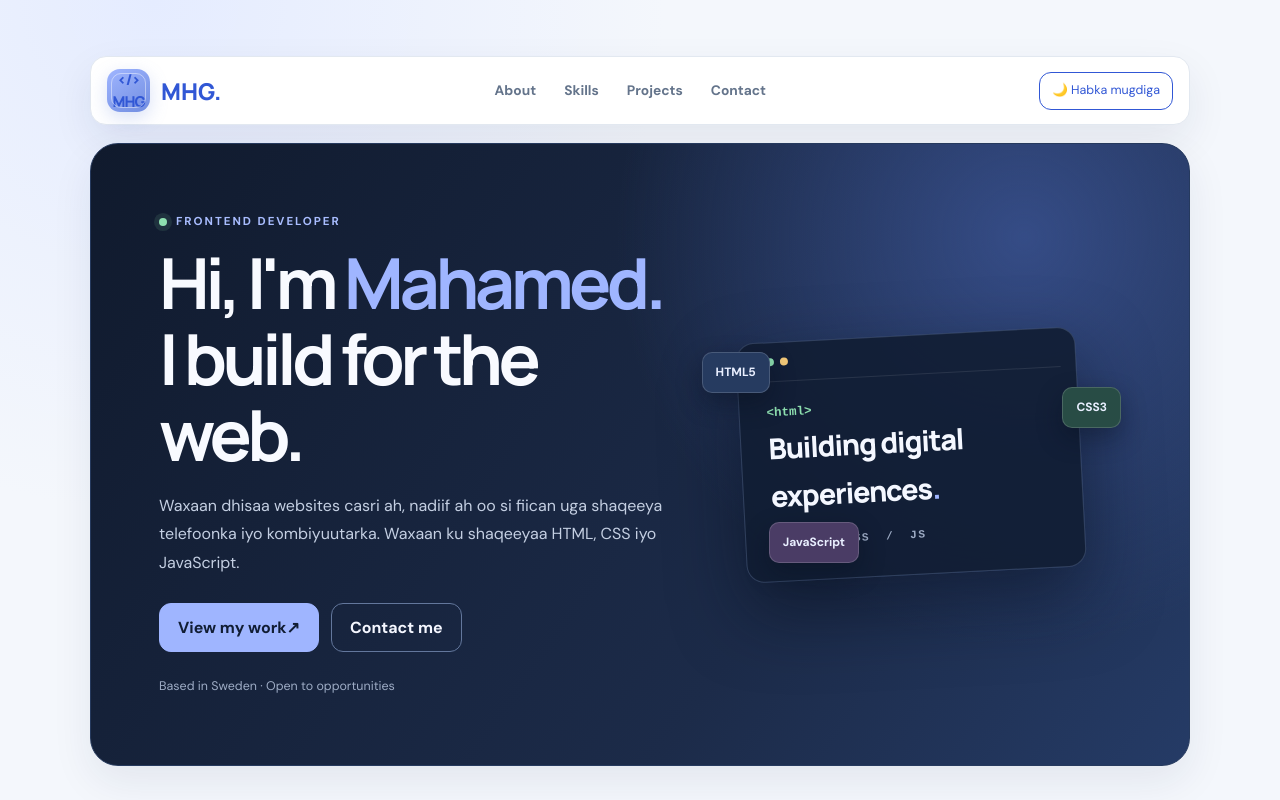
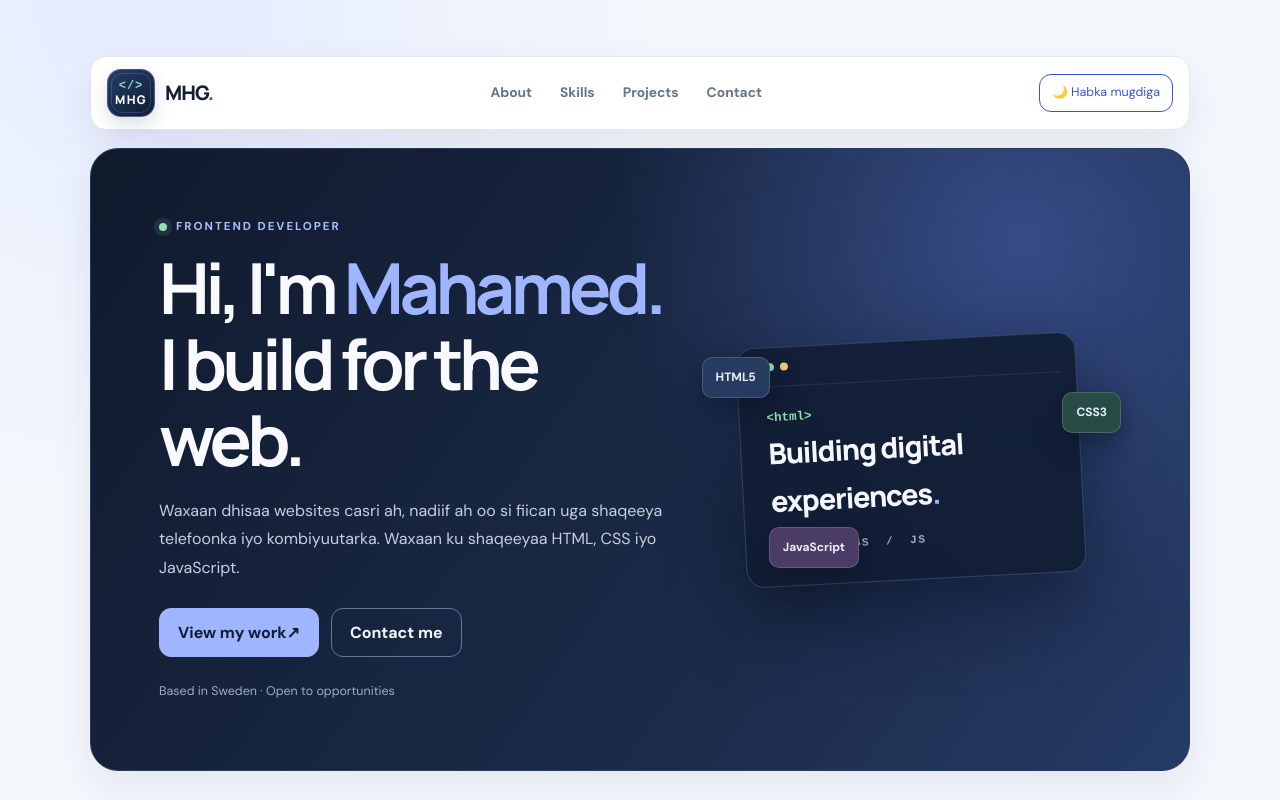
Before and after one commit to madk18/MohamedPortfolio, a plain HTML site: page index.html in a window 1280 px wide. Shown: the top 800 px of the page. Drawn offline with Linux system fonts and the light colour scheme.

Commit message:
Style MHG web developer monogram with code symbol

```diff
--- a/style.css
+++ b/style.css
@@ -254,3 +254,13 @@ body.dark-mode .portfolio-nav{background:var(--surface)}
 .brand-name b{font-weight:800;color:var(--accent)}
 .brand-name small{margin-top:4px;color:var(--muted);font:800 8px/1 "DM Sans",sans-serif;letter-spacing:1.45px}
 @media(max-width:560px){.brand-mark{width:39px;height:39px}.brand-name{font-size:12px}.brand-name small{font-size:7px;letter-spacing:1.1px}}
+
+/* Compact MHG developer identity mark */
+.portfolio-nav .nav-brand{display:inline-flex;align-items:center;gap:10px;min-width:0;text-decoration:none}
+.portfolio-nav .brand-mark{width:48px;height:48px;flex:none;display:flex;flex-direction:column;align-items:center;justify-content:center;gap:1px;border-radius:14px;background:linear-gradient(145deg,#263c68,#111d34);border:1px solid #8da8ef66;box-shadow:0 7px 18px #101a2d25;position:relative;overflow:hidden}
+.portfolio-nav .brand-mark:after{content:"";position:absolute;inset:3px;border:1px solid #9fb5ff35;border-radius:11px;pointer-events:none}
+.portfolio-nav .brand-code{font:800 12px/1.1 ui-monospace,monospace;color:#8ee0b0;letter-spacing:1px}
+.portfolio-nav .brand-initials{font:900 12px/1 Manrope,sans-serif;color:#fff;letter-spacing:1.3px}
+.portfolio-nav .brand-word{font:900 20px/1 Manrope,sans-serif;letter-spacing:-1px;color:var(--ink)}
+.portfolio-nav .brand-word span{color:var(--accent)}
+@media(max-width:560px){.portfolio-nav .brand-mark{width:43px;height:43px;border-radius:12px}.portfolio-nav .brand-word{font-size:18px}}
```
